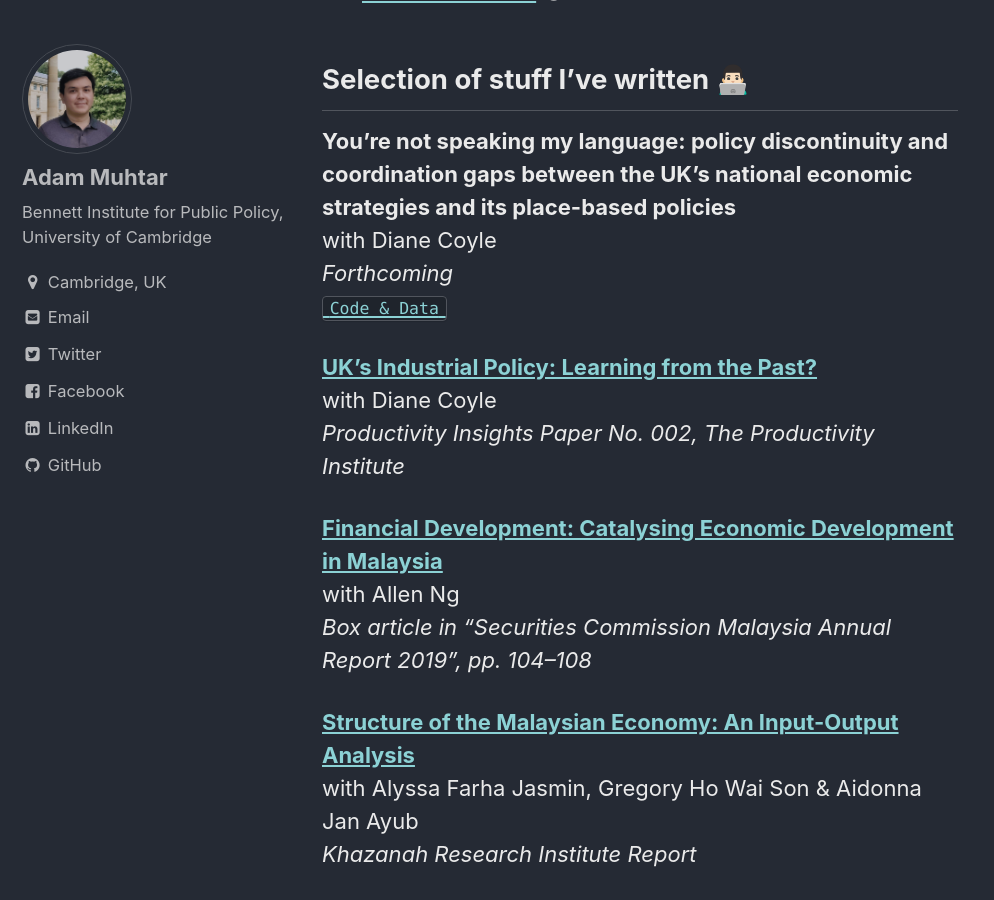
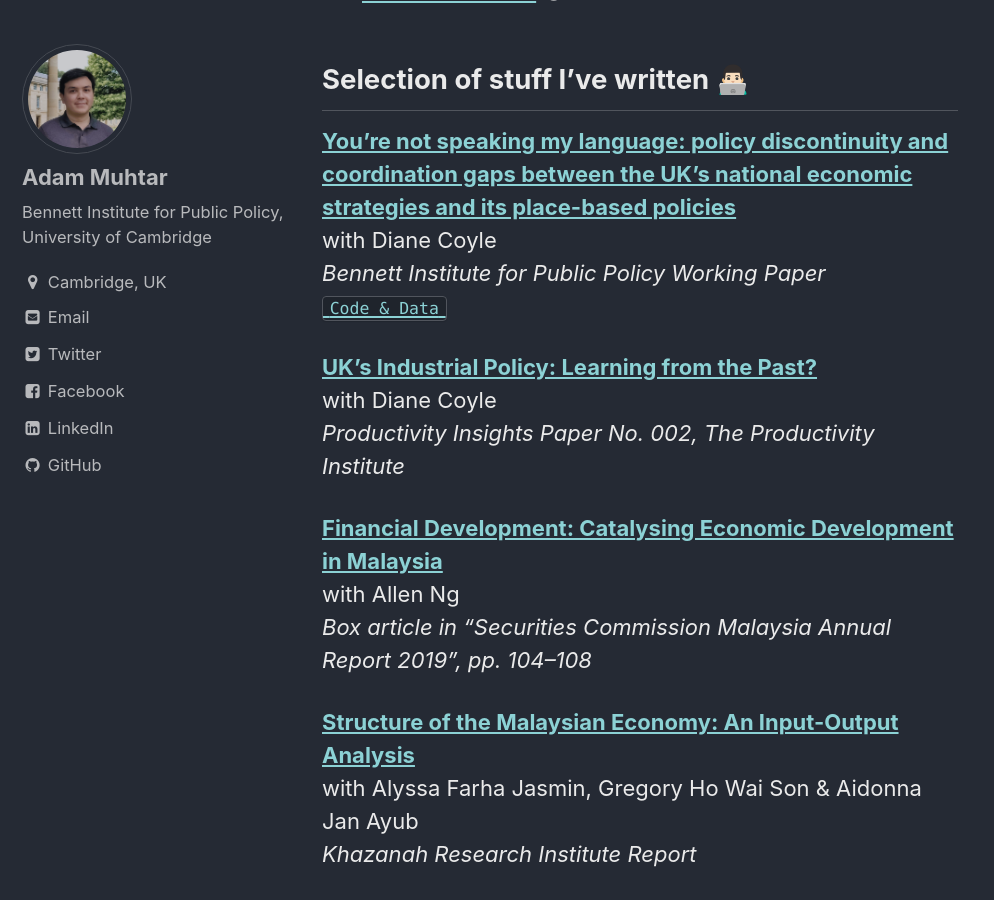
Before and after one commit to adammuhtar/adammuhtar.github.io, a Jekyll site: the page built from index.md, in a window 1280 px wide and 900 px high, scrolled down 2363 px. Shown: the whole window, without its empty margins (0-994 px from the left). Built offline with Jekyll 4.4.1, drawn with Linux system fonts in a browser that asks for light colours.

Commit message:
Update index.md

```diff
--- a/index.md
+++ b/index.md
@@ -31,9 +31,9 @@ Some extra bits about myself:
 * I'm also interested in ways to [ween off economists' reliance on Stata](https://i.kym-cdn.com/photos/images/original/001/858/619/19d) 🙃!
 
 ## Selection of stuff I've written 👨🏻‍💻
-**You’re not speaking my language: policy discontinuity and coordination gaps between the UK’s national economic strategies and its place-based policies**<br/>
+**[You’re not speaking my language: policy discontinuity and coordination gaps between the UK’s national economic strategies and its place-based policies](https://www.bennettinstitute.cam.ac.uk/publications/youre-not-speaking-my-language/)**<br/>
 with Diane Coyle<br/>
-_Forthcoming_<br/>
+_Bennett Institute for Public Policy Working Paper_<br/>
 [`Code & Data`](https://github.com/adammuhtar/uk-economic-strategy-text-mining)
 
 **[UK’s Industrial Policy: Learning from the Past?](https://www.bennettinstitute.cam.ac.uk/publications/industrial-policy-learning-past/)**<br/>
```
